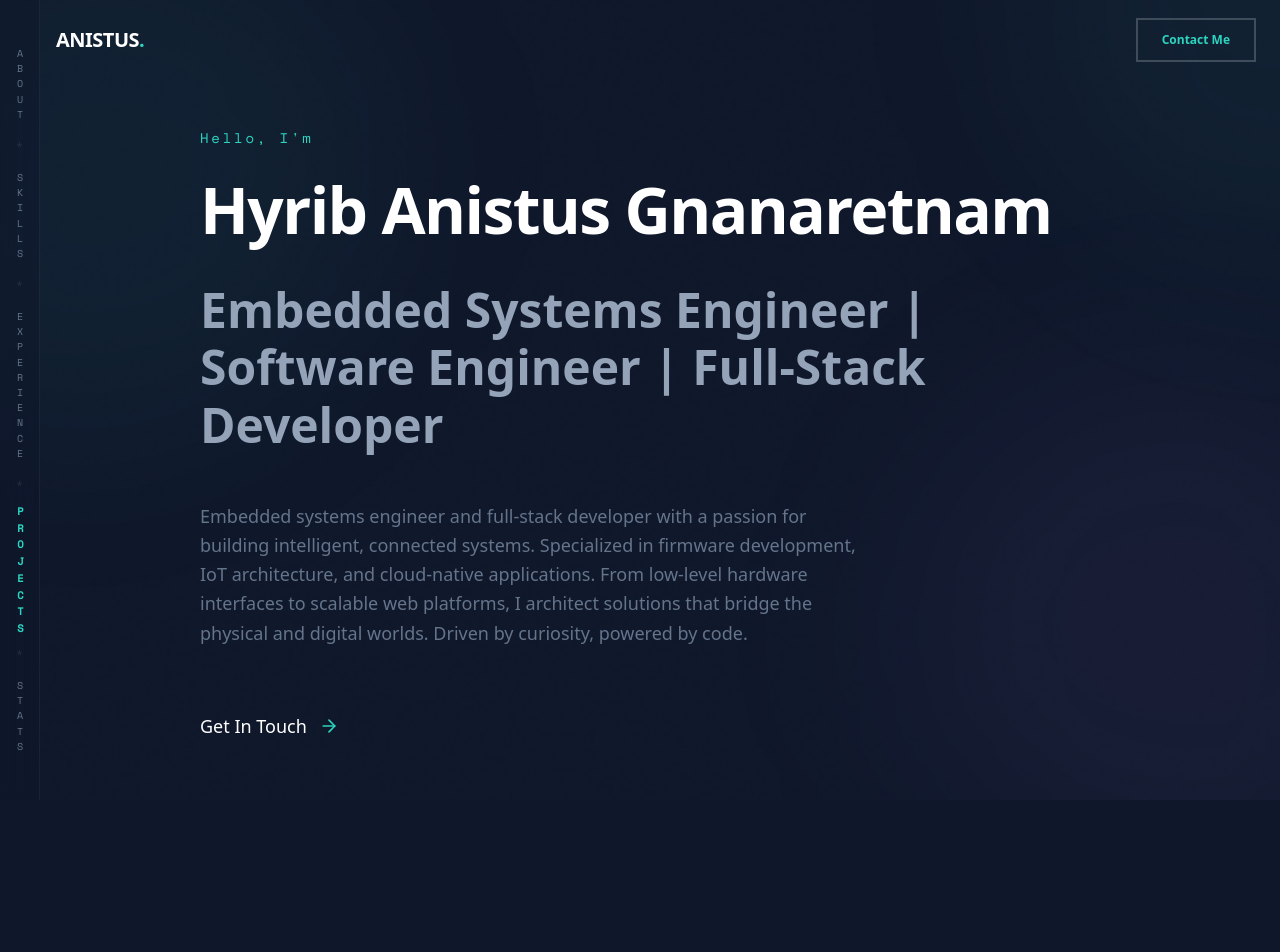
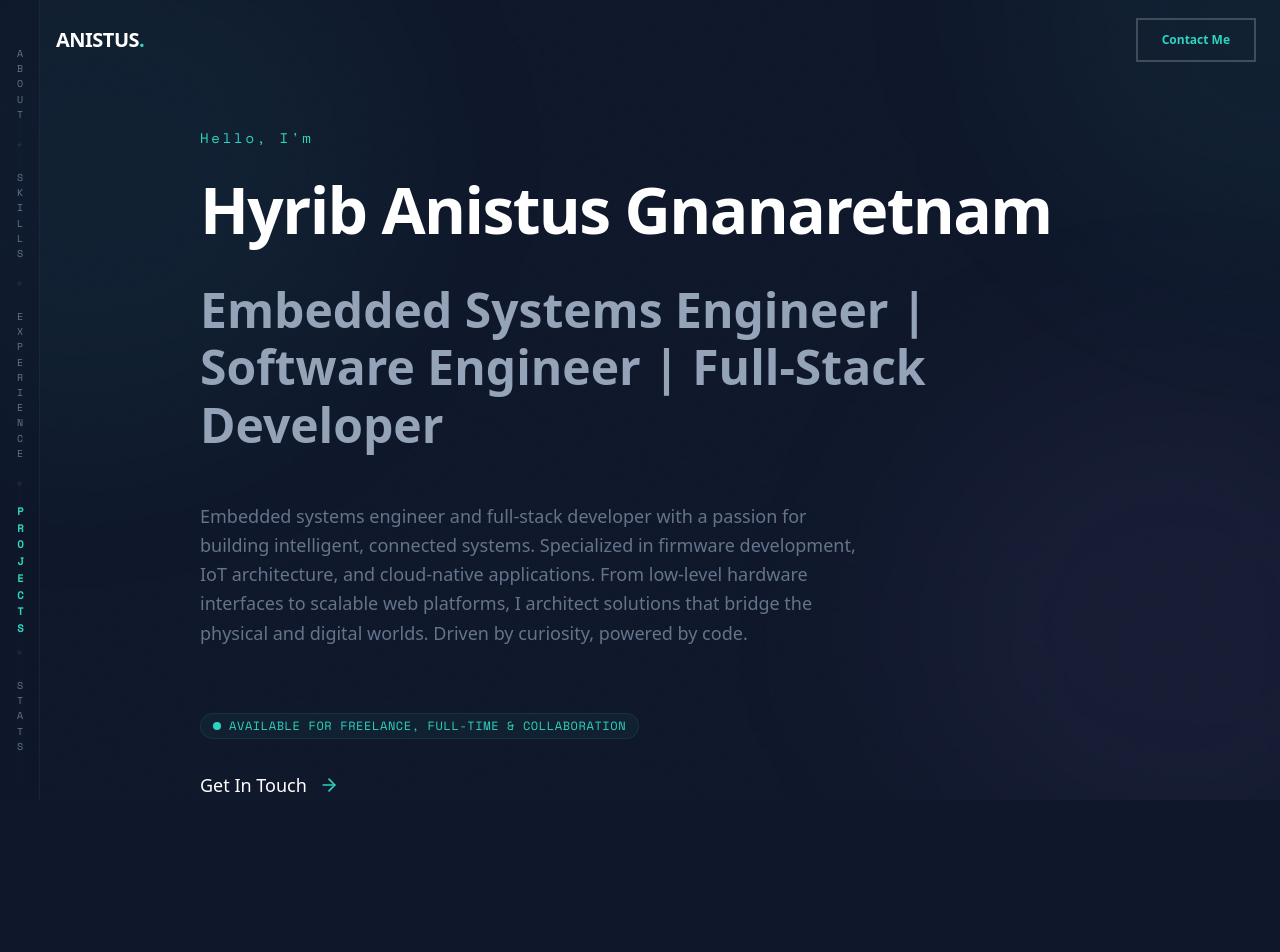
Before and after one commit to Anistus-H/portfolio-site, a Next.js app: page / in a window 1280 px wide. Shown: the top 952 px of the page. Built offline with nearby package versions, Linux system fonts and the light colour scheme.

Commit message:
style: change some data

```diff
--- a/app/layout.tsx
+++ b/app/layout.tsx
@@ -20,7 +20,7 @@ const spaceMono = Space_Mono({
 });
 
 export const metadata: Metadata = {
-  title: `${profile.name} | ${profile.title}`,
+  title: profile.metatitle,
   description: profile.summary,
   keywords: ["Embedded Systems", "Software Engineer", "Full-Stack Developer", "IoT", "STM32", "Next.js", "React"],
   authors: [{ name: profile.name }],
--- a/components/sections/Hero.tsx
+++ b/components/sections/Hero.tsx
@@ -16,16 +16,16 @@ export const Hero: React.FC = () => {
                     <motion.p
                         initial={{ opacity: 0, y: 20 }}
                         animate={{ opacity: 1, y: 0 }}
-                        transition={{ duration: 0.5 }}
+                        transition={{ duration: 0.5, delay: 0.1 }}
                         className="text-neon-cyan font-mono text-sm tracking-[0.2em] mb-6"
                     >
-                        Hello, I'm
+                        Hello, I&apos;m
                     </motion.p>
 
                     <motion.h1
                         initial={{ opacity: 0, y: 20 }}
                         animate={{ opacity: 1, y: 0 }}
-                        transition={{ duration: 0.5, delay: 0.1 }}
+                        transition={{ duration: 0.5, delay: 0.2 }}
                         className="text-5xl md:text-7xl lg:text-8xl font-bold text-white tracking-tight mb-8 leading-tight"
                     >
                         {profile.name}
@@ -34,7 +34,7 @@ export const Hero: React.FC = () => {
                     <motion.h2
                         initial={{ opacity: 0, y: 20 }}
                         animate={{ opacity: 1, y: 0 }}
-                        transition={{ duration: 0.5, delay: 0.2 }}
+                        transition={{ duration: 0.5, delay: 0.3 }}
                         className="text-3xl md:text-5xl text-text-secondary font-medium mb-12"
                     >
                         {profile.title}
@@ -43,7 +43,7 @@ export const Hero: React.FC = () => {
                     <motion.p
                         initial={{ opacity: 0, y: 20 }}
                         animate={{ opacity: 1, y: 0 }}
-                        transition={{ duration: 0.5, delay: 0.3 }}
+                        transition={{ duration: 0.5, delay: 0.4 }}
                         className="text-lg text-text-muted max-w-2xl leading-relaxed mb-16"
                     >
                         {profile.summary}
@@ -52,7 +52,24 @@ export const Hero: React.FC = () => {
                     <motion.div
                         initial={{ opacity: 0, y: 20 }}
                         animate={{ opacity: 1, y: 0 }}
-                        transition={{ duration: 0.5, delay: 0.4 }}
+                        transition={{ duration: 0.5 }}
+                        className="mb-8"
+                    >
+                        <div className="inline-flex items-center gap-2 px-3 py-1 rounded-full bg-neon-cyan/5 border border-neon-cyan/10">
+                            <span className="relative flex h-2 w-2">
+                                <span className="animate-ping absolute inline-flex h-full w-full rounded-full bg-neon-cyan opacity-75"></span>
+                                <span className="relative inline-flex rounded-full h-2 w-2 bg-neon-cyan"></span>
+                            </span>
+                            <span className="text-xs font-mono text-neon-cyan uppercase tracking-wider">
+                                Available for Freelance, Full-time & Collaboration
+                            </span>
+                        </div>
+                    </motion.div>
+
+                    <motion.div
+                        initial={{ opacity: 0, y: 20 }}
+                        animate={{ opacity: 1, y: 0 }}
+                        transition={{ duration: 0.5, delay: 0.5 }}
                     >
                         <a
                             href="#contact"
--- a/data/profile.ts
+++ b/data/profile.ts
@@ -2,6 +2,7 @@ export const profile = {
   name: "Hyrib Anistus Gnanaretnam",
   nickname: "Anistus",
   title: "Embedded Systems Engineer | Software Engineer | Full-Stack Developer",
+  metatitle: "Hyrib Anistus Gnanaretnam | Embedded Systems Engineer",
   tagline: "Building intelligent systems from silicon to cloud",
   email: "anistush@gmail.com",
   phone: "+94 76 870 6430",
```
